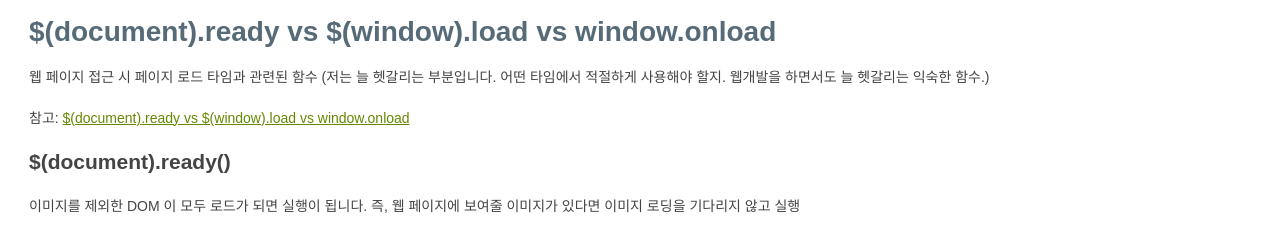
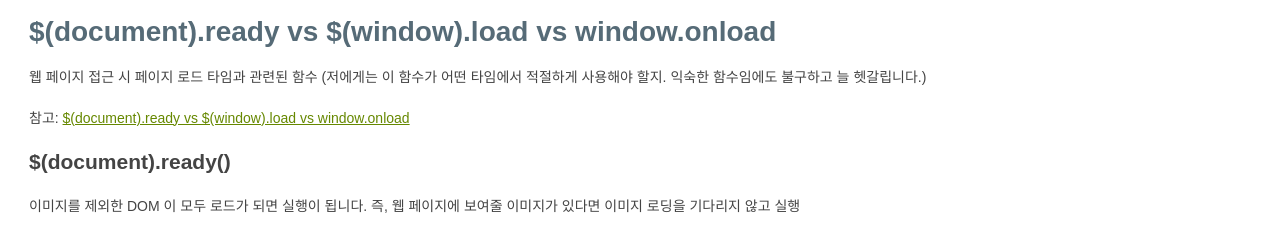
Before and after one commit to ionic2002/ionic2002.github.io, a Jekyll site: the page built from _posts/2016-03-16-issue_03.md, in a window 1280 px wide. Shown: the top 231 px of the page. Built offline with Jekyll 4.4.1, drawn with Linux system fonts in a browser that asks for light colours.

Commit message:
수정
수정

```diff
--- a/_posts/2016-03-16-issue_03.md
+++ b/_posts/2016-03-16-issue_03.md
@@ -9,9 +9,10 @@ categories:
 
 # $(document).ready vs $(window).load vs window.onload
 
+
 웹 페이지 접근 시 페이지 로드 타임과 관련된 함수
-(저는 늘 헷갈리는 부분입니다. 어떤 타임에서 적절하게 사용해야 할지.
-웹개발을 하면서도 늘 헷갈리는 익숙한 함수.)
+(저에게는 이 함수가 어떤 타임에서 적절하게 사용해야 할지.
+익숙한 함수임에도 불구하고 늘 헷갈립니다.)
 
 참고: <a href="http://tech-blog.maddyzone.com/javascript/document-ready-vs-window-load-vs-window-onload" target="_blank">$(document).ready vs $(window).load vs window.onload</a>
 
```
Also changed, not shown: _posts/2016-03-21-issue_04.md (+0 -3 lines).
